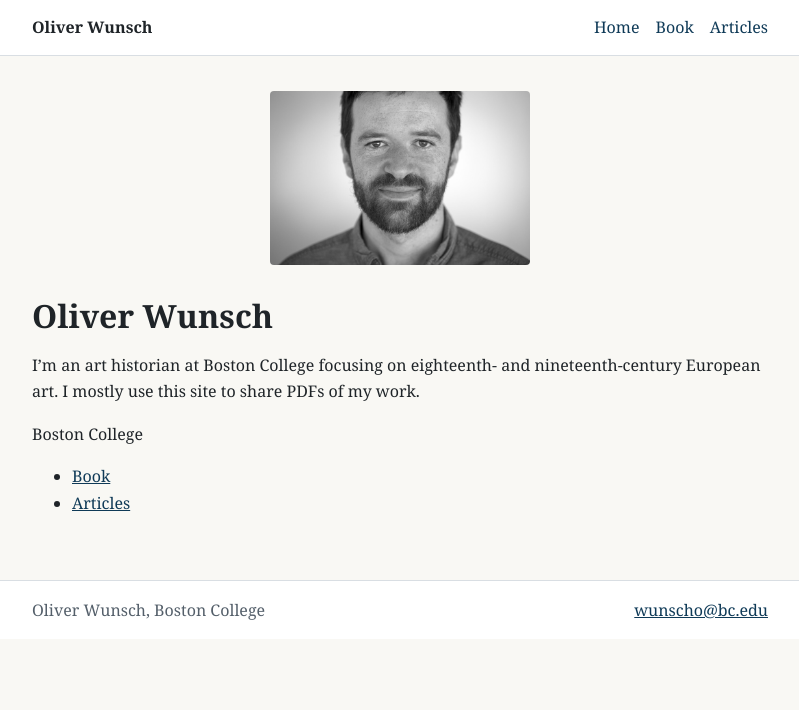
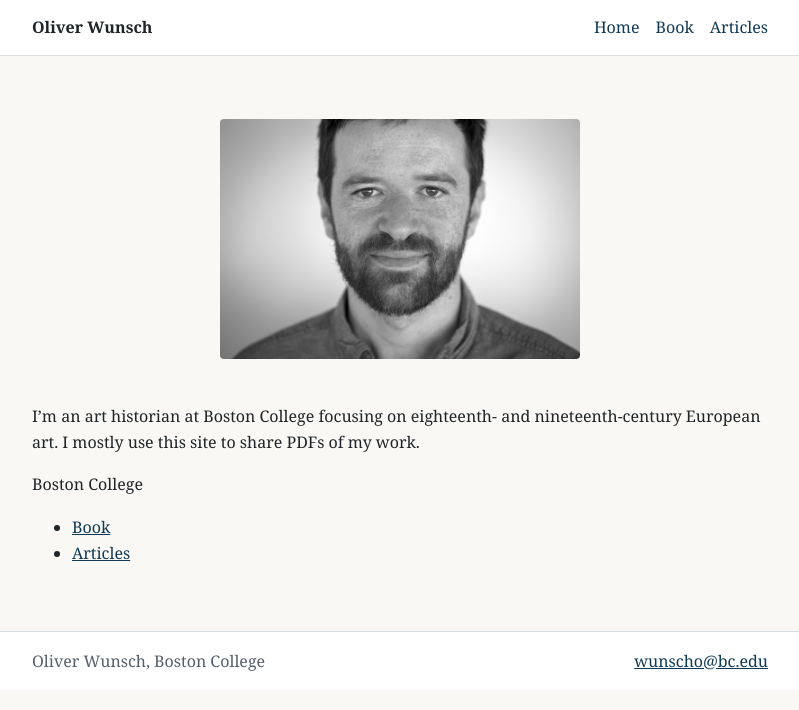
Before and after one commit to owunsch/owunsch.github.io, a Jekyll site: the page built from index.md, in a window 1280 px wide. Shown: the top 710 px of the page, without its empty margins (240-1039 px from the left). Built offline with Jekyll 4.4.1, drawn with Linux system fonts in a browser that asks for light colours.

Commit message:
layout homepage

```diff
--- a/assets/css/main.css
+++ b/assets/css/main.css
@@ -89,13 +89,13 @@ h1 {
 }
 
 .home-headshot {
-  margin: 0 0 1.5rem;
+  margin: 1.75rem 0 2.25rem;
   text-align: center;
 }
 
 .home-headshot img {
-  width: 100%;
-  max-width: 260px;
+  width: min(360px, 90%);
+  max-width: 360px;
   height: auto;
   border-radius: 4px;
   display: inline-block;
@@ -211,6 +211,11 @@ h1 {
   }
 
   .home-headshot {
-    margin-bottom: 1.25rem;
+    margin: 1.5rem 0 2rem;
+  }
+
+  .home-headshot img {
+    width: 90%;
+    max-width: 360px;
   }
 }
--- a/index.md
+++ b/index.md
@@ -8,8 +8,6 @@ title: Home
     loading="lazy">
 </figure>
 
-# {{ site.site_owner.name }}
-
 {{ site.home_intro.short_blurb }}
 
 {% if site.site_owner.affiliation %}
```
